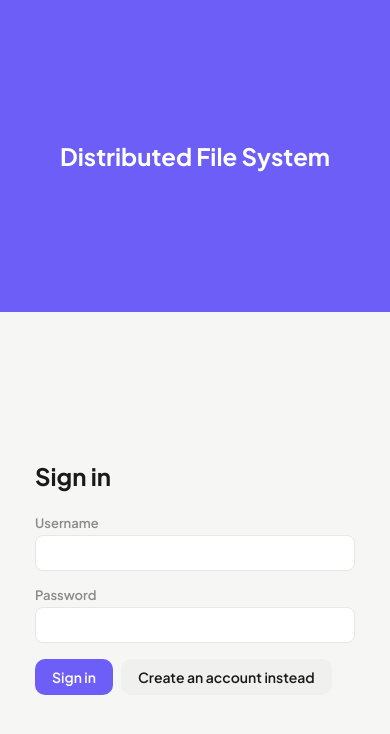
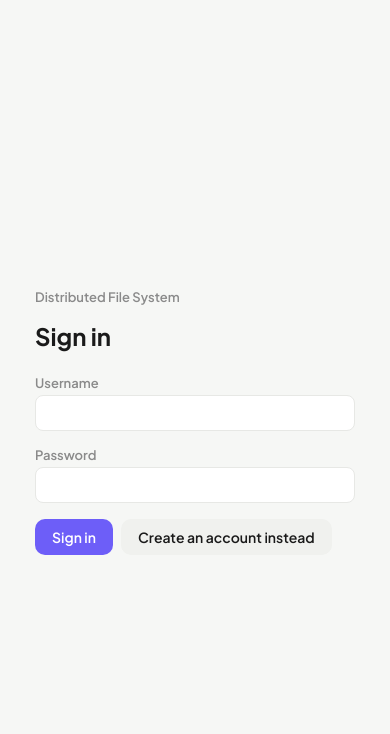
Before and after one commit to sohaibirfann/lan-distributed-file-system, a React (Vite) app in the folder frontend/: page / in a window 390 px wide. Shown: the top 734 px of the page. Built offline with nearby package versions, Linux system fonts and the light colour scheme; no server answers.

Commit message:
simplify login screen to a centered form

```diff
--- a/frontend/src/AuthScreen.css
+++ b/frontend/src/AuthScreen.css
@@ -1,32 +1,10 @@
 .auth-screen {
   min-height: 100svh;
-  display: flex;
-}
-
-.auth-screen__form-side {
-  flex: 1;
   display: flex;
   align-items: center;
   justify-content: center;
   padding: var(--space-8);
   background: var(--color-bg);
-}
-
-.auth-screen__brand-side {
-  flex: 1;
-  display: flex;
-  align-items: center;
-  justify-content: center;
-  padding: var(--space-8);
-  background: var(--color-primary);
-}
-
-.auth-screen__brand-title {
-  font-size: var(--font-size-xl);
-  font-weight: 700;
-  color: var(--color-primary-contrast);
-  text-align: center;
-  max-width: 360px;
 }
 
 .auth-form {
@@ -35,6 +13,12 @@
   gap: var(--space-4);
   width: 100%;
   max-width: 320px;
+}
+
+.auth-form__brand {
+  font-size: var(--font-size-sm);
+  font-weight: 600;
+  color: var(--color-text-muted);
 }
 
 .auth-form__heading {
@@ -55,18 +39,3 @@
   font-size: var(--font-size-sm);
   color: var(--color-danger);
 }
-
-@media (max-width: 720px) {
-  .auth-screen {
-    flex-direction: column-reverse;
-  }
-
-  .auth-screen__brand-side {
-    padding: var(--space-6);
-    min-height: 160px;
-  }
-
-  .auth-screen__brand-title {
-    font-size: var(--font-size-lg);
-  }
-}
--- a/frontend/src/AuthScreen.tsx
+++ b/frontend/src/AuthScreen.tsx
@@ -31,8 +31,8 @@ export function AuthScreen({ onAuthenticated }: { onAuthenticated: (account: Acc
 
   return (
     <div className="auth-screen">
-      <div className="auth-screen__form-side">
       <form className="auth-form" onSubmit={handleSubmit}>
+        <span className="auth-form__brand">Distributed File System</span>
         <h1 className="auth-form__heading">
           {mode === 'login' ? 'Sign in' : 'Create an account'}
         </h1>
@@ -77,9 +77,5 @@ export function AuthScreen({ onAuthenticated }: { onAuthenticated: (account: Acc
         </div>
       </form>
     </div>
-      <div className="auth-screen__brand-side">
-        <span className="auth-screen__brand-title">Distributed File System</span>
-      </div>
-    </div>
   )
 }
```
Lines whose indentation alone changed are shown as unchanged.
